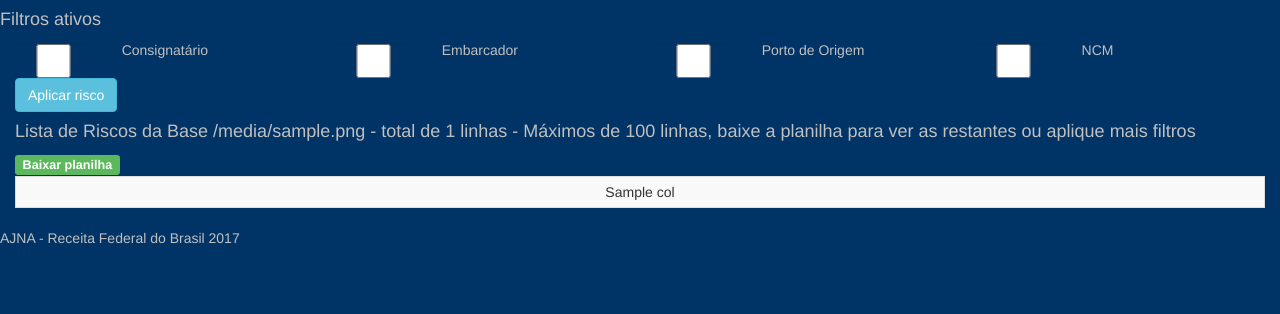
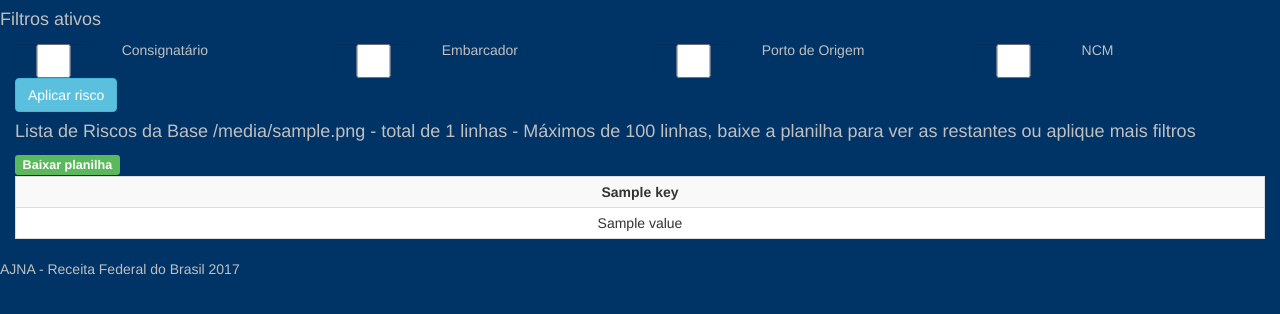
Before and after one commit to IvanBrasilico/bhadrasana, a Python web app: template bhadrasana/templates/aplica_risco2.html in a window 1280 px wide. Shown: the top 314 px of the page. Run offline with Jinja, Linux system fonts and the light colour scheme; the template is opened without the code that fills it: most values are stand-ins (such as "Sample title", 1, 10 or a date in 2020); some libraries are stand-ins or nearby versions.

Commit message:
Novo Bhadrasana

```diff
--- a/bhadrasana/models/mercantemanager.py
+++ b/bhadrasana/models/mercantemanager.py
@@ -36,10 +36,10 @@ def mercanterisco(pfiltros: dict):
         limit(100)
     resultproxy = session.execute(s)
 
-    result = [keys]
+    result = []
     for row in resultproxy:
         print(row)
         print(list(row.keys()))
         print(dir(row))
-        result.append([row[key] for key in keys])
+        result.append({key:row[key] for key in keys})
     return result
--- a/bhadrasana/templates/aplica_risco2.html
+++ b/bhadrasana/templates/aplica_risco2.html
@@ -53,12 +53,18 @@
             <div class="table">
                 <table class="inlineTable table table-striped table-bordered table-hover table-condensed table-responsive" cellspacing="0"
                     cellpadding="0">
+                    {% if row %}
+                        <th>
+                            {% for key, value in row.iteritems() %}
+                                {{ key }}
+                            {% endfor %}
+                        </th>
+                    {% endif %}
                     {% for row in lista_risco %}
                     <tr>
-                        {% for col in row %}
+                        {% for key, value in row.iteritems() %}
                         <td align="center">
-
-                            {{col}}
+                            {{value}}
                         </td>
                         {% endfor %}
                     </tr>
```
